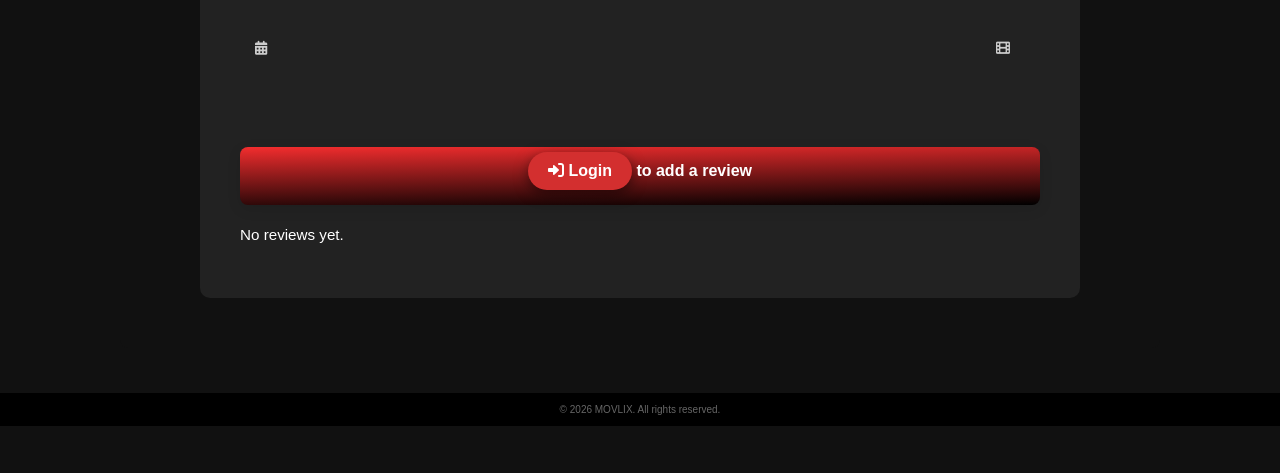
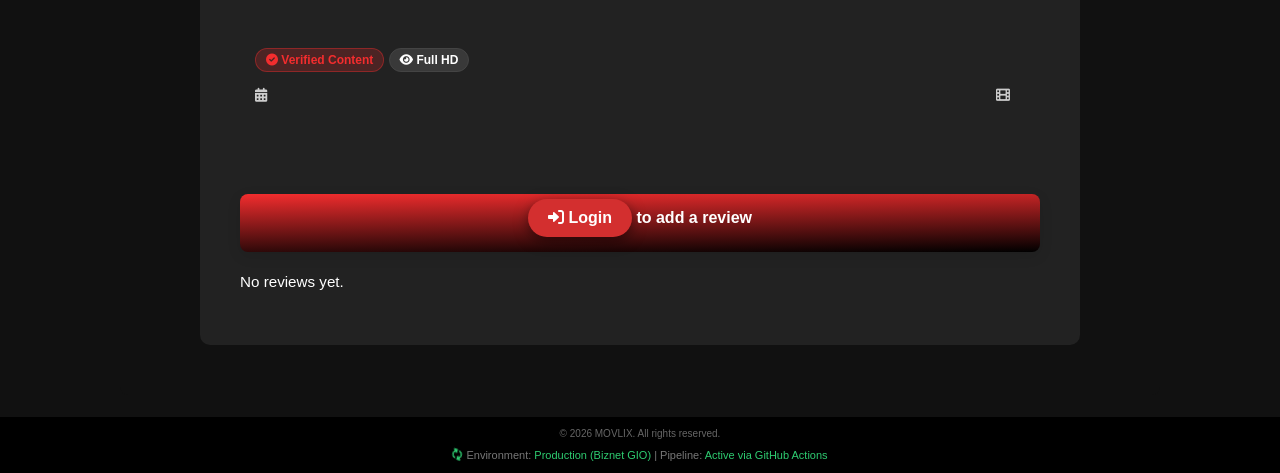
Before and after one commit to Fahryan212/movlix22, a PHP site: page /view/movie_detail.php in a window 1280 px wide. Shown: the part 495-968 px from the top of the page. Before the commit the page ends 921 px from the top, so only its background shows below. Run offline with PHP 8.4, Linux system fonts and the light colour scheme; data comes from the database, SQL or seed files in the repository.

Commit message:
tambah ikon movie_detail.php
menambah ikon konten dan informasi status environment di footer

```diff
--- a/htdocs/view/movie_detail.php
+++ b/htdocs/view/movie_detail.php
@@ -4,7 +4,6 @@
 
 $movie_id = isset($_GET['id']) ? (int) $_GET['id'] : 0;
 
-// Refactor query: Menata struktur teks query agar lebih bersih dan mudah dibaca
 $stmt = $pdo->prepare("
     SELECT movies.*, genres.Name AS genre_name, AVG(reviews.Rating) AS avg_rating
     FROM movies
@@ -47,7 +46,6 @@
 
 $trailerId = '';
 if (!empty($movie['Trailer_url'])) {
-    // Optimasi pembacaan regex URL Youtube menggunakan syntax yang lebih clean
     if (preg_match('/youtube\.com.*v=([^&]+)/', $movie['Trailer_url'], $match)) {
         $trailerId = $match[1];
     } elseif (preg_match('/youtu\.be\/([^&]+)/', $movie['Trailer_url'], $match)) {
@@ -152,6 +150,26 @@
             margin-bottom: 20px;
             cursor: pointer;
         }
+        /* Style Tambahan untuk Komponen Baru */
+        .movie-badge-info {
+            display: inline-block;
+            background: rgba(243, 45, 46, 0.2);
+            color: #f32d2e;
+            padding: 4px 10px;
+            border-radius: 20px;
+            font-size: 12px;
+            font-weight: bold;
+            margin-top: 8px;
+            border: 1px solid rgba(243, 45, 46, 0.4);
+        }
+        .system-status {
+            font-size: 11px;
+            color: #777;
+            margin-top: 5px;
+        }
+        .system-status i {
+            color: #2ecc71;
+        }
     </style>
 </head>
 <body class="home-body">
@@ -186,12 +204,18 @@
 
             <div class="movie-info">
                 <h1><?= htmlspecialchars($movie['Title']) ?></h1>
-                <div class="movie-meta">
+
+                <div>
+                    <span class="movie-badge-info"><i class="fas fa-check-circle"></i> Verified Content</span>
+                    <span class="movie-badge-info" style="background: rgba(255,255,255,0.1); color: #fff; border: 1px solid #444;"><i class="fas fa-eye"></i> Full HD</span>
+                </div>
+
+                <div class="movie-meta" style="margin-top: 15px;">
                     <span><i class="fas fa-calendar-alt"></i> <?= htmlspecialchars($movie['Release_year']) ?></span>
                     <span><i class="fas fa-film"></i> <?= htmlspecialchars($movie['genre_name']) ?></span>
                 </div>
                 <div class="movie-rating">
-                    <i class="fas fa-star"></i> <?= number_format($movie['avg_rating'] ?? 0, 1) ?> / 5
+                    <i class="fas fa-star" style="color: #ffd700;"></i> <?= number_format($movie['avg_rating'] ?? 0, 1) ?> / 5
                 </div>
                 <div class="movie-description">
                     <?= nl2br(htmlspecialchars($movie['Description'])) ?>
@@ -257,10 +281,10 @@
 
                 <?php foreach ($display_reviews as $idx => $review): ?>
                     <div class="review-item">
-                        <span class="review-author"><?= htmlspecialchars($review['Username']) ?></span>
+                        <span class="review-author"><i class="fas fa-user-circle"></i> <?= htmlspecialchars($review['Username']) ?></span>
                         <span class="review-rating"><?= str_repeat('★', (int) $review['Rating']) ?></span>
                         <p class="review-comment"><?= nl2br(htmlspecialchars($review['Comment'])) ?></p>
-                        <p class="review-date"><?= date('F j, Y', strtotime($review['Created_at'])) ?></p>
+                        <p class="review-date"><i class="far fa-clock"></i> <?= date('F j, Y', strtotime($review['Created_at'])) ?></p>
 
                         <div class="dropdown-container">
                             <button class="dropdown-btn" onclick="toggleDropdown(this)">
@@ -283,6 +307,9 @@
 
 <footer class="main-footer">
     <p>&copy; <?= date('Y') ?> MOVLIX. All rights reserved.</p>
+    <p class="system-status">
+        <i class="fas fa-sync-alt fa-spin"></i> Environment: <span style="color:#2ecc71;">Production (Biznet GIO)</span> | Pipeline: <span style="color:#2ecc71;">Active via GitHub Actions</span>
+    </p>
 </footer>
 
 <script>
@@ -302,7 +329,6 @@
         btn.addEventListener('click', (e) => {
             e.stopPropagation();
 
-            // Fix bug: mengganti classListRemove menjadi classList.remove yang valid
             document.querySelectorAll('.dropdown-menu.active').forEach(function (activeMenu) {
                 activeMenu.classList.remove('active');
             });
```
